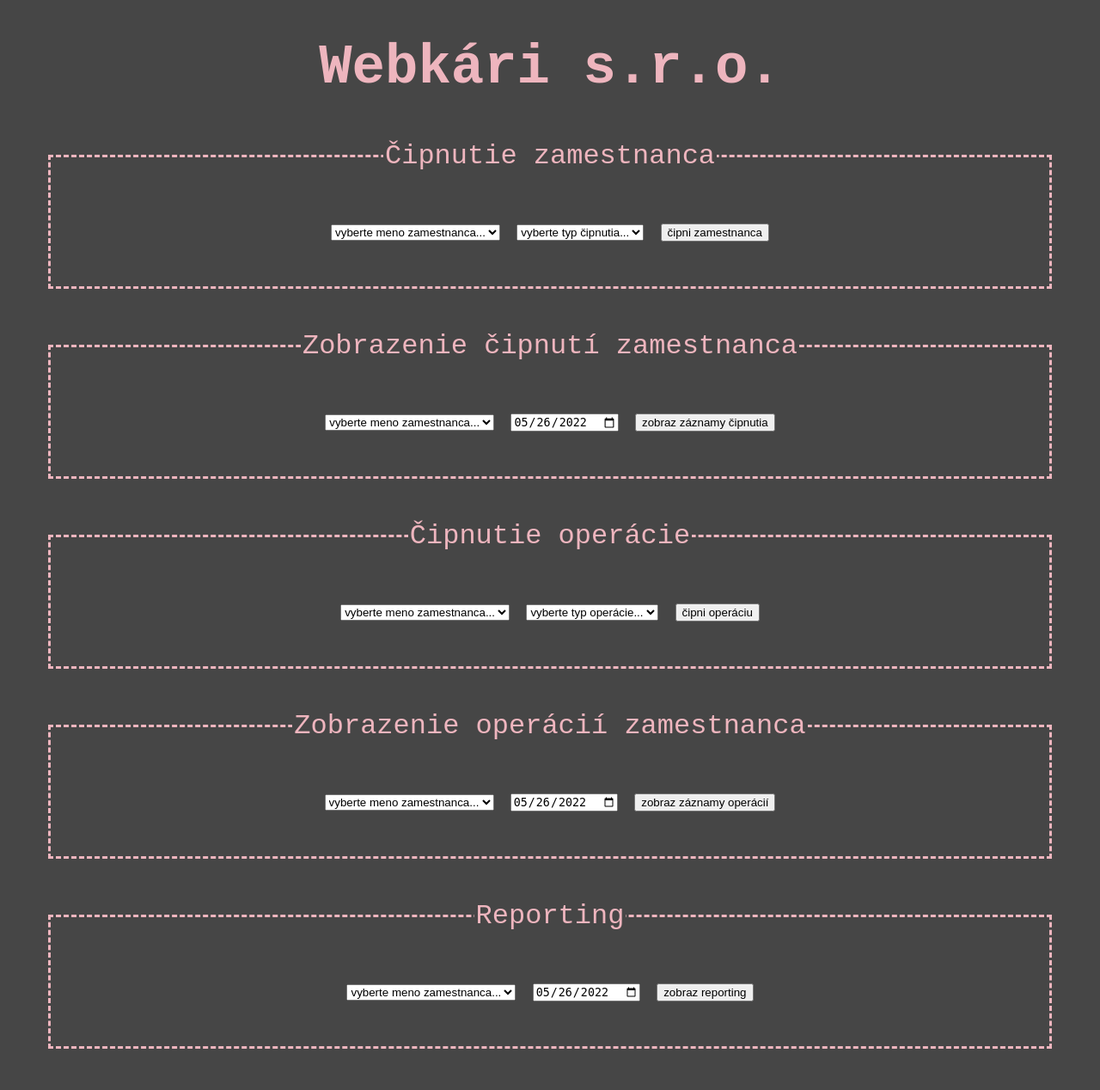
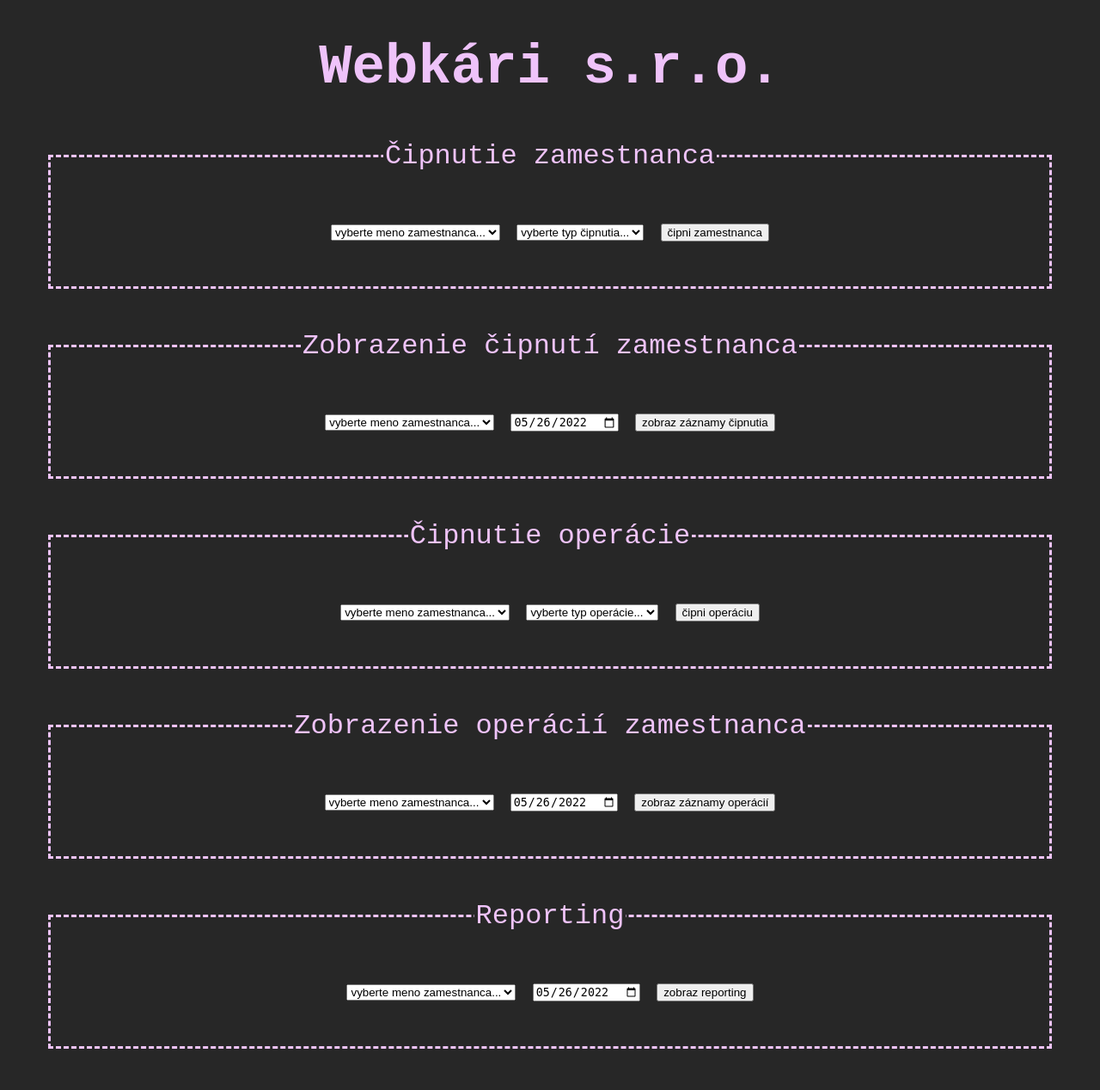
Before and after one commit to MattR-bpr/Attendance-System, a PHP site: page / in a window 1280 px wide. Shown: the whole page at 86% size. Run offline with PHP 8.4, Linux system fonts and the light colour scheme; data comes from the database, SQL or seed files in the repository.

Commit message:
Add files via upload

```diff
--- a/attendance-system/styles.css
+++ b/attendance-system/styles.css
@@ -1,6 +1,6 @@
 :root {
-    --main-color: rgb(70, 70, 70);
-    --secondary-color: rgb(238, 181, 190);
+    --main-color: rgb(39, 39, 39);
+    --secondary-color: rgb(239, 195, 250);
     --border-size: 0.1em;
     --field-spacing: 1.5em;
     --font: 'Courier New', Courier, monospace;
```
